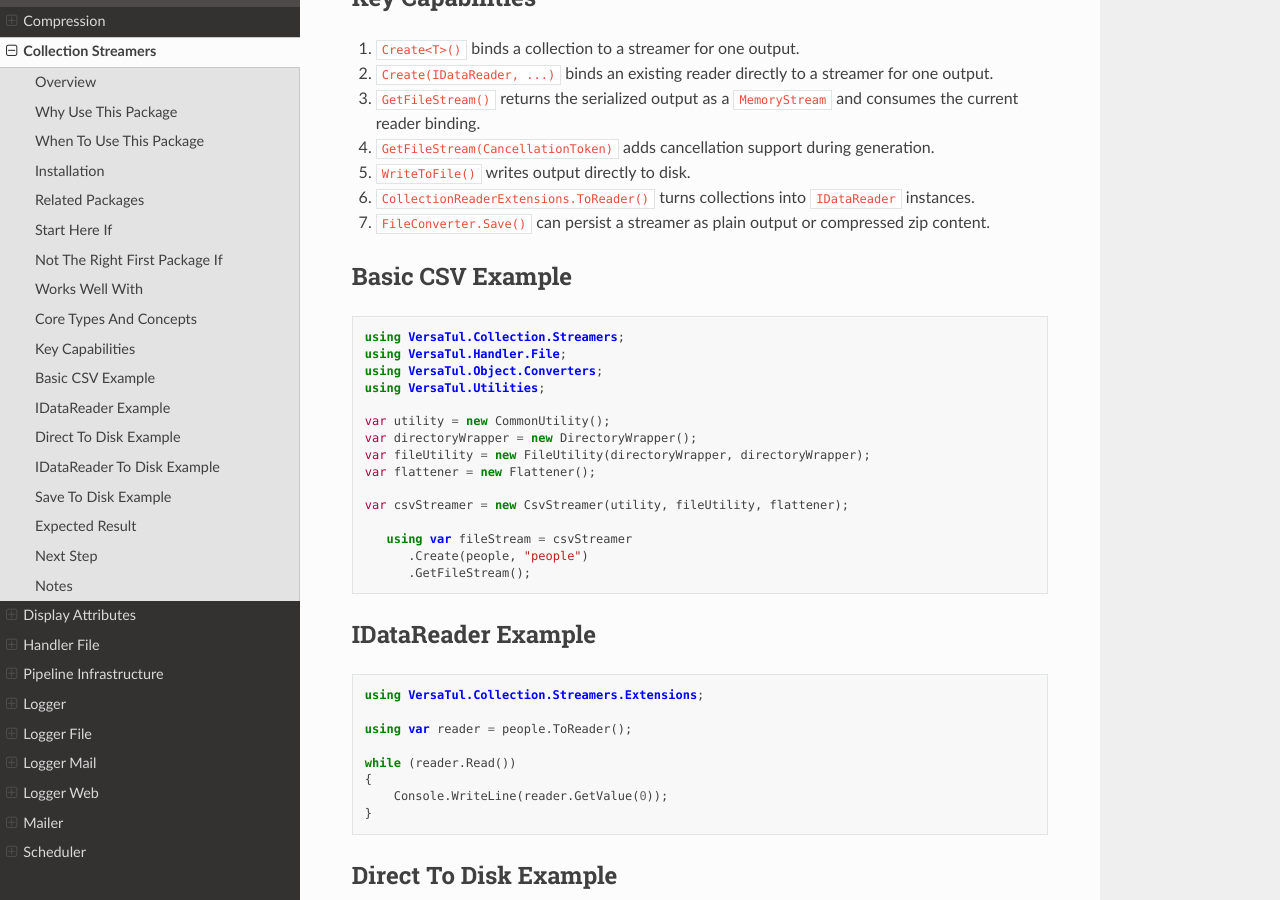
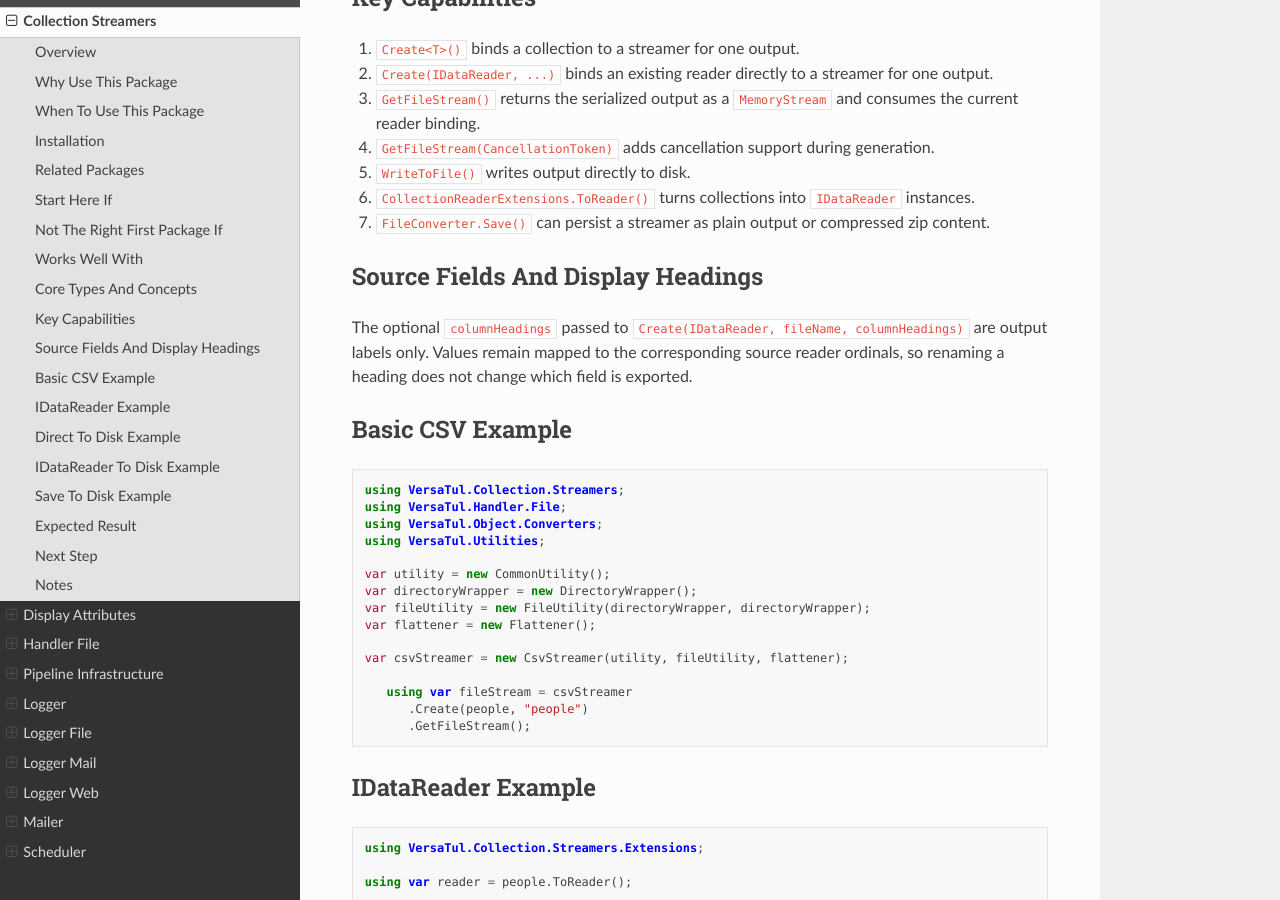
Before and after one commit to BjornWilliams/DocsVersaTul, a Sphinx documentation site: the page built from docs/source/streamers.rst, in a window 1280 px wide and 900 px high, scrolled down 2688 px. Built offline with Sphinx 7.4.7 and the Read the Docs theme 3.1.0, drawn with Linux system fonts in a browser that asks for light colours.

Commit message:
Document streamer source field mappings
AB#2977

AB#2975

```diff
--- a/docs/source/streamers.rst
+++ b/docs/source/streamers.rst
@@ -115,6 +115,11 @@ Key Capabilities
 6. ``CollectionReaderExtensions.ToReader()`` turns collections into ``IDataReader`` instances.
 7. ``FileConverter.Save()`` can persist a streamer as plain output or compressed zip content.
 
+Source Fields And Display Headings
+----------------------------------
+
+The optional ``columnHeadings`` passed to ``Create(IDataReader, fileName, columnHeadings)`` are output labels only. Values remain mapped to the corresponding source reader ordinals, so renaming a heading does not change which field is exported.
+
 Basic CSV Example
 -----------------
 
```
